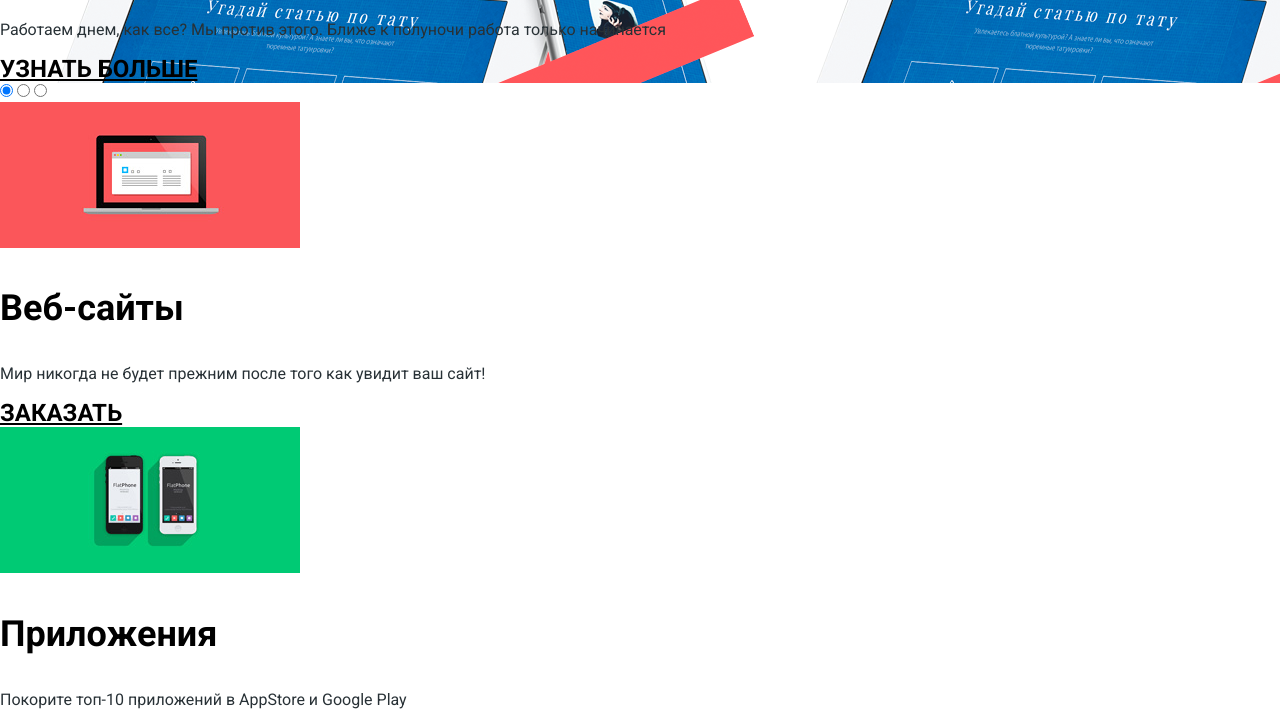
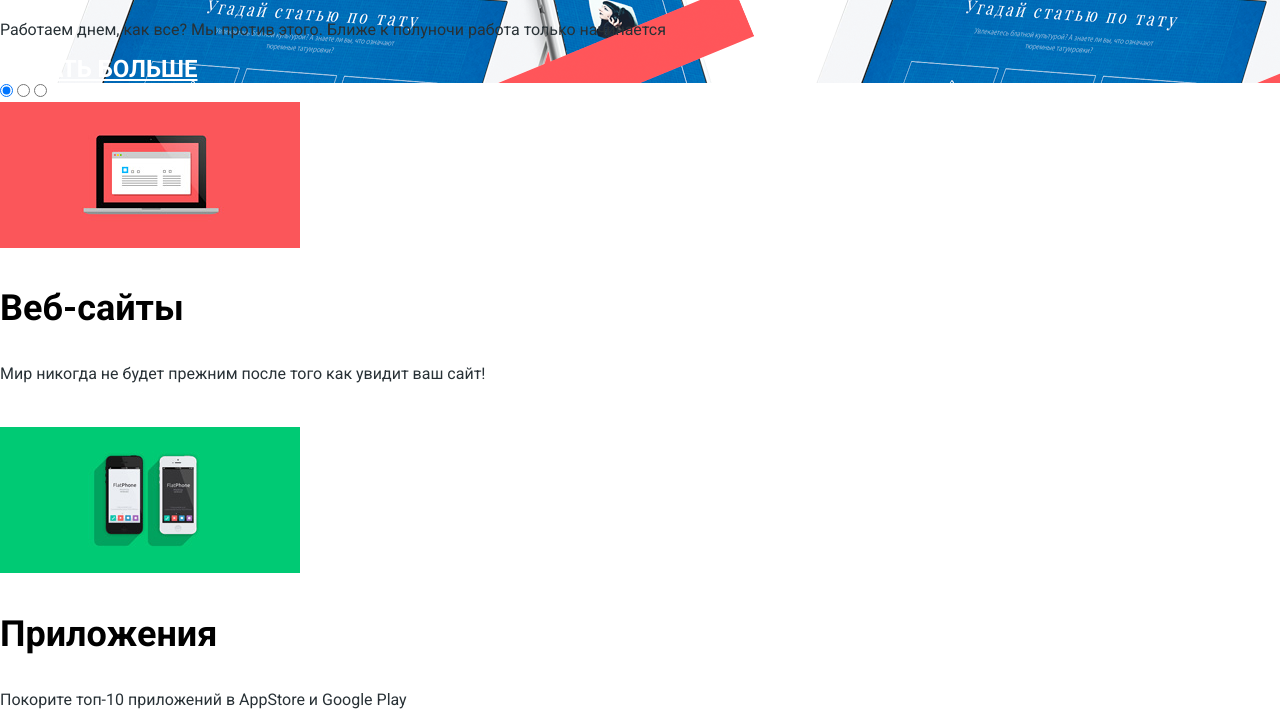
Before and after one commit to diemeshi/nerds, a plain HTML site: page index.html in a window 1280 px wide. Shown: the part 692-1413 px from the top of the page. Drawn offline with Linux system fonts and the light colour scheme.

Commit message:
btn color

```diff
--- a/css/style.css
+++ b/css/style.css
@@ -57,7 +57,7 @@ h5
     font-size:  24px;
     font-weight: 700;
     line-height: calc(700/24px);
-    color: ffffff;
+    color: #ffffff;
     text-transform: uppercase;
 }
 .procent
```
